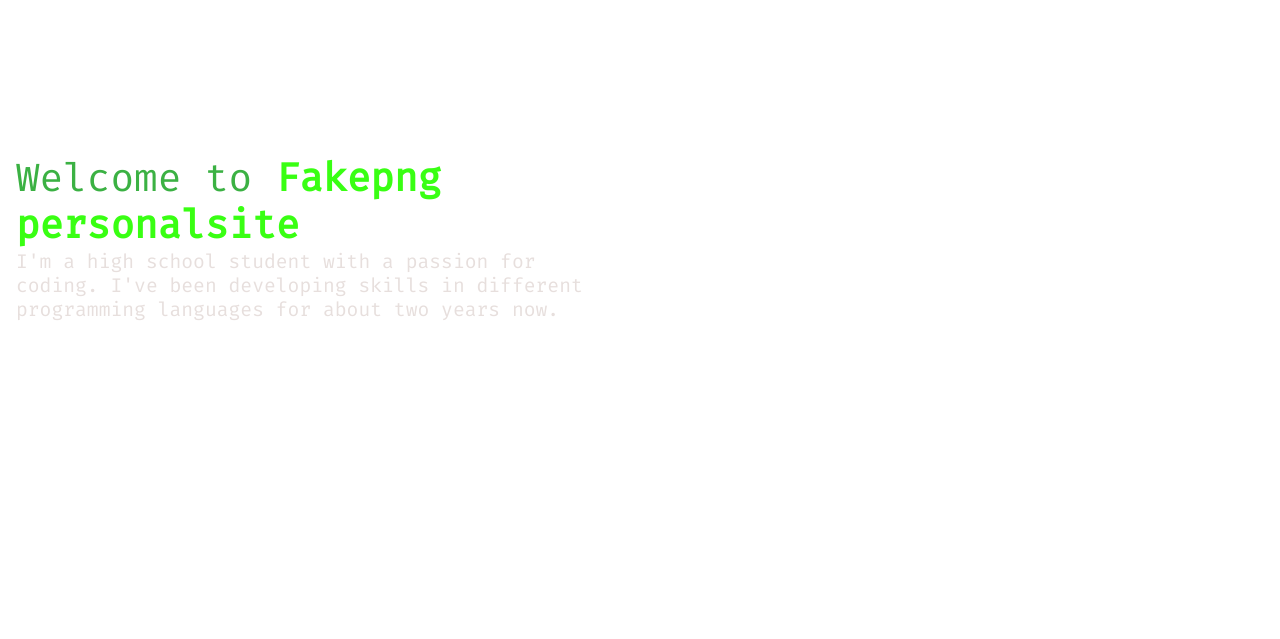
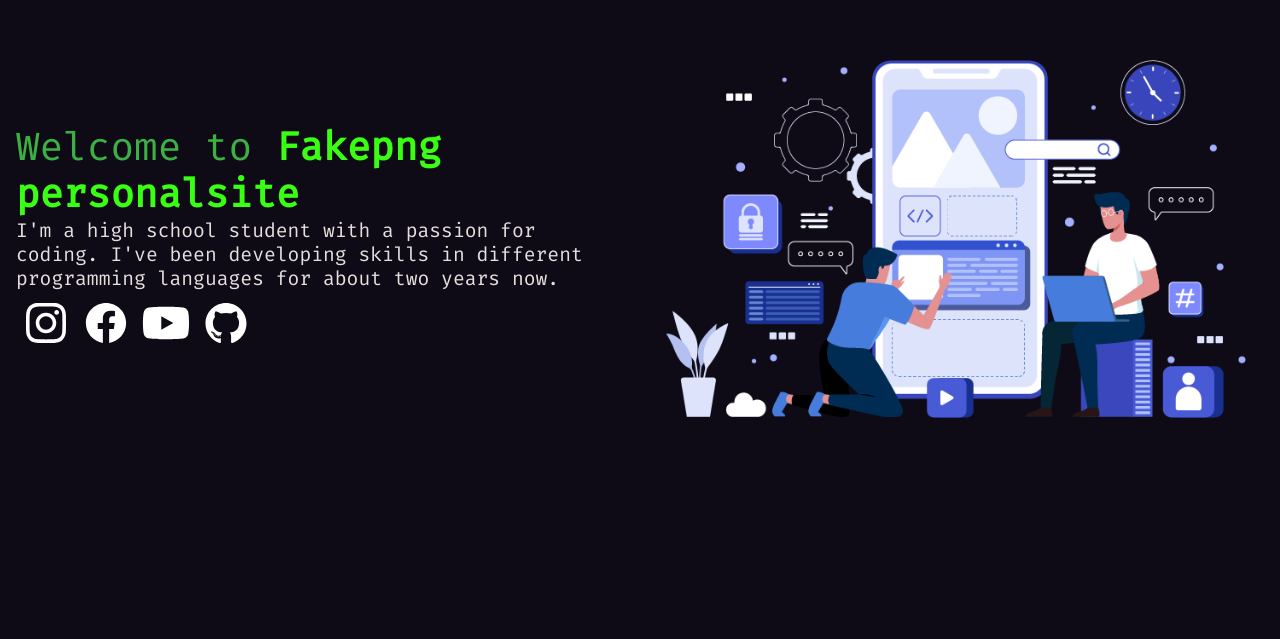
Before and after one commit to Fakepng/personalsite, a React (Create React App) app: page / in a window 1280 px wide. Shown: the part 161-800 px from the top of the page. Built offline with nearby package versions, Linux system fonts and the light colour scheme; the HTML template or start-up script is replaced by a standard one.

Commit message:
Add: social link

```diff
--- a/src/pages/Hero/Hero.css
+++ b/src/pages/Hero/Hero.css
@@ -1,11 +1,12 @@
 .hero {
     display: grid;
-    height: 100vh;
+    min-height: 100vh;
     grid-template-columns: 1fr 1fr;
     font-size: 1.2rem;
+    background-color: var(--color-background);
 }
 
-@media screen and (max-width: 500px) {
+@media screen and (max-width: 1000px) {
     .hero {
         grid-template-columns: 1fr;
     }
@@ -33,7 +34,34 @@
     color: var(--color-white);
 }
 
+.hero-container > p {
+    display: flex;
+    position: relative;
+    z-index: 1;
+}
+
+.hero-container > p > img {
+    margin-top: 0.1rem;
+    cursor: pointer;
+    transform: scale(1);
+    transition: transform 0.2s ease-in-out;
+}
+
+.hero-container > p > img:hover {
+    transform: scale(1.1);
+    transition: transform 0.2s ease-in-out;
+}
+
 .hero-image {
     /* border: 1px solid blue; */
-    min-height: 100px;
+    display: flex;
+    justify-content: center;
+    align-items: center;
+    height: 100%;
 }
+
+.hero-image > img {
+    width: 100%;
+    height: 100%;
+    object-fit: contain;
+}
--- a/src/pages/Hero/index.jsx
+++ b/src/pages/Hero/index.jsx
@@ -2,7 +2,7 @@ import "./Hero.css";
 
 const Hero = () => {
 	return (
-		<div className='hero'>
+		<div id='hero' className='hero'>
 			<div className='hero-container'>
 				<h1>
 					Welcome to <span className='hero-bold'>Fakepng personalsite</span>
@@ -12,8 +12,36 @@ const Hero = () => {
 					developing skills in different programming languages for about two
 					years now.
 				</h2>
+				<p>
+					<img
+						src='/images/svg/IG.svg'
+						alt='instagram'
+						width='60'
+						height='60'
+					/>
+					<img
+						src='/images/svg/FB.svg'
+						alt='instagram'
+						width='60'
+						height='60'
+					/>
+					<img
+						src='/images/svg/YT.svg'
+						alt='instagram'
+						width='60'
+						height='60'
+					/>
+					<img
+						src='/images/svg/GH.svg'
+						alt='instagram'
+						width='60'
+						height='60'
+					/>
+				</p>
 			</div>
-			<div className='hero-image'></div>
+			<div className='hero-image'>
+				<img src='/images/png/hero.png' alt='developer' />
+			</div>
 		</div>
 	);
 };
```
